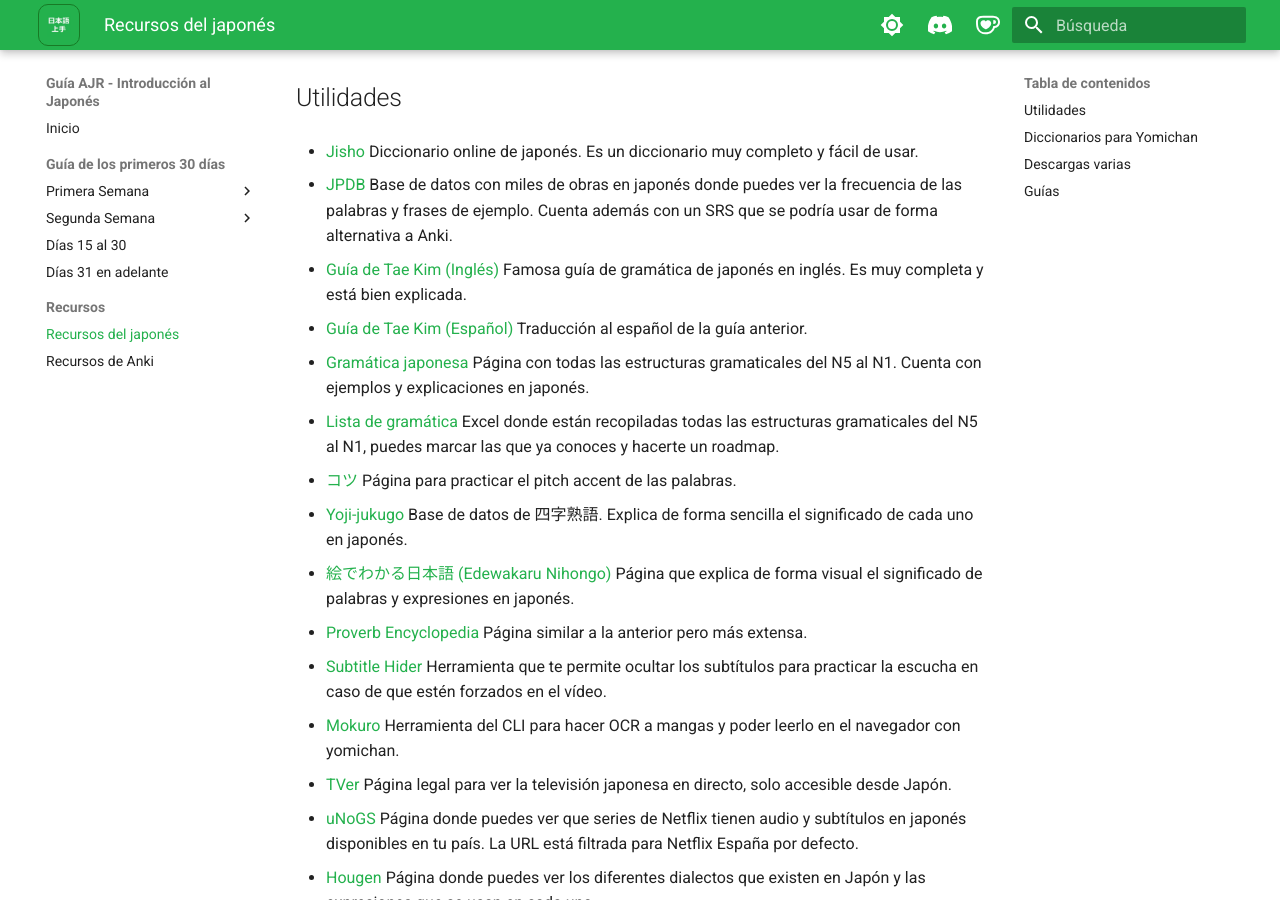
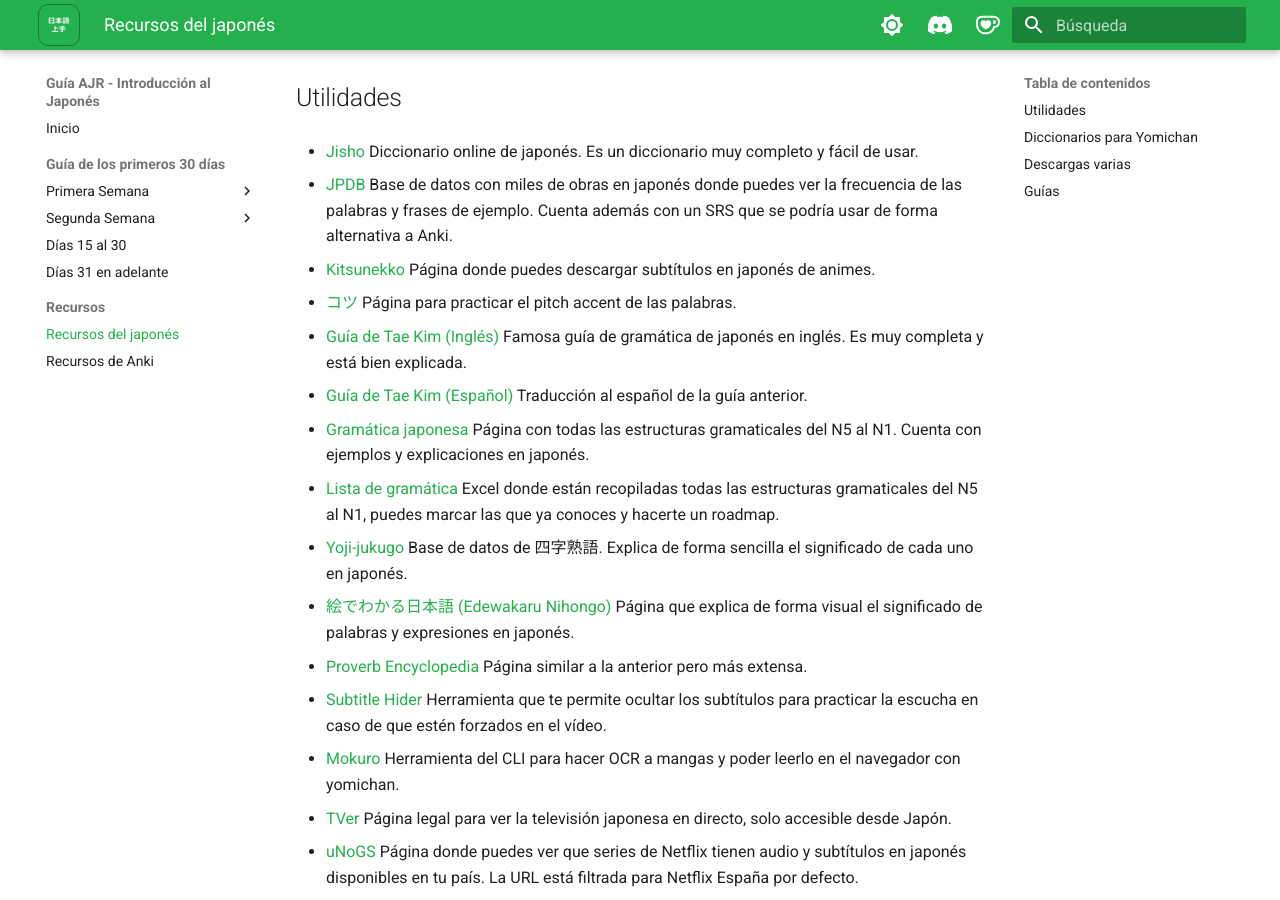
Before and after one commit to alexay7/guiamanabe, an MkDocs documentation site: the page built from docs/recursos/japanese.md, in a window 1280 px wide and 900 px high, scrolled down 323 px. Built offline with MkDocs 1.6.1 and Material for MkDocs 9.7.7, drawn with Linux system fonts in a browser that asks for light colours.

Commit message:
Added subs page

```diff
--- a/docs/recursos/japanese.md
+++ b/docs/recursos/japanese.md
@@ -10,6 +10,10 @@ Tenemos más recursos en nuestro [discord](https://discord.gg/y8P7mpDTcB) ¡pás
 
 - [JPDB](https://jpdb.io/) Base de datos con miles de obras en japonés donde puedes ver la frecuencia de las palabras y frases de ejemplo. Cuenta además con un SRS que se podría usar de forma alternativa a Anki.
 
+- [Kitsunekko](https://kitsunekko.net/dirlist.php?dir=subtitles%2Fjapanese%2F) Página donde puedes descargar subtítulos en japonés de animes.
+
+- [コツ](https://kotu.io/tests/pitchaccent/minimalpairs) Página para practicar el pitch accent de las palabras.
+
 - [Guía de Tae Kim (Inglés)](http://www.guidetojapanese.org/learn/grammar) Famosa guía de gramática de japonés en inglés. Es muy completa y está bien explicada.
 
 - [Guía de Tae Kim (Español)](https://www.guidetojapanese.org/spanish/index.html) Traducción al español de la guía anterior.
```
Also changed, not shown: other parts of docs/recursos/japanese.md (+0 -2 lines).
